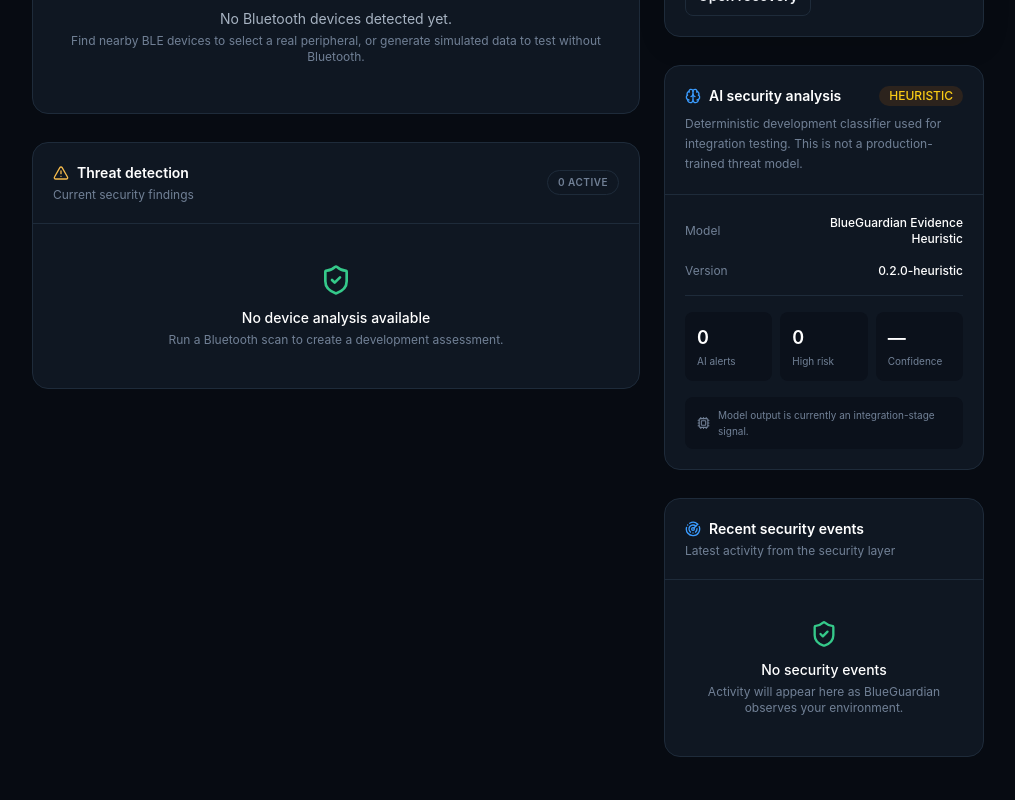
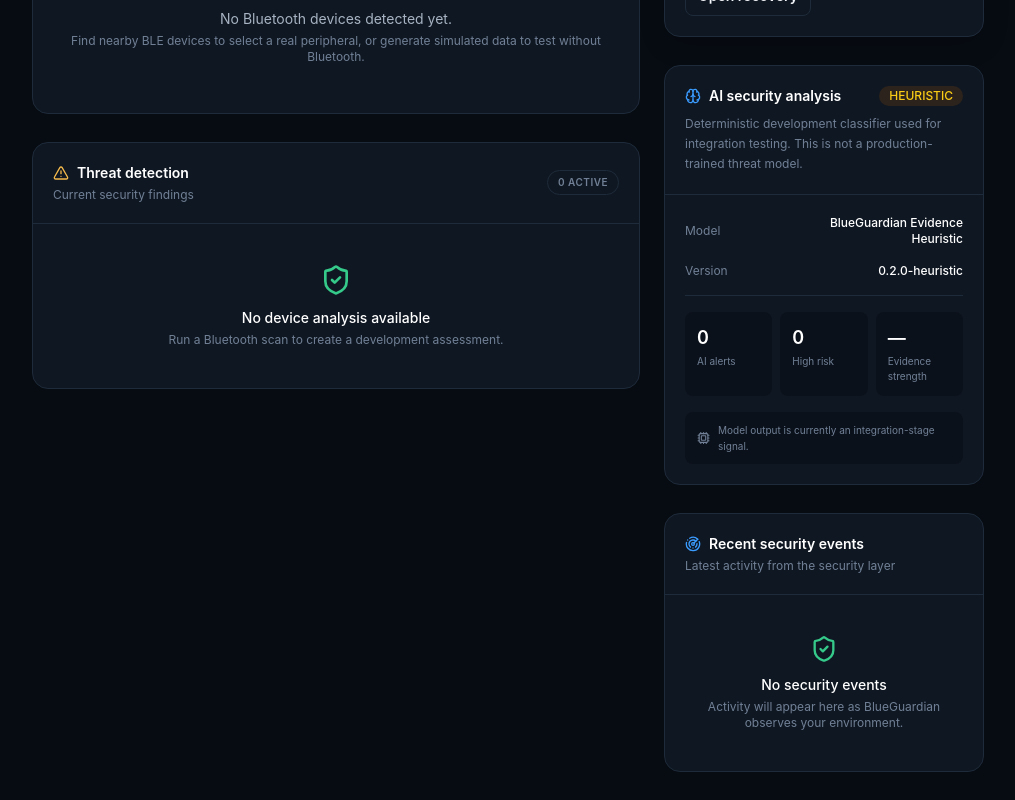
Before and after one commit to YuvarajRaghavann/BlueGuardian-AI, a React (Vite) app: page /dashboard in a window 1280 px wide. Shown: the part 860-1660 px from the top of the page, without its empty margins (264-1279 px from the left). Built offline with nearby package versions, Linux system fonts and the light colour scheme; what @capacitor/core would draw is missing.

Commit message:
Clarify heuristic confidence metric

```diff
--- a/src/pages/Dashboard.tsx
+++ b/src/pages/Dashboard.tsx
@@ -649,7 +649,7 @@ export function Dashboard() {
               <div className="grid grid-cols-3 gap-2 border-t border-[var(--border)] pt-4">
                 <Metric value={mlClassified} label="AI alerts" />
                 <Metric value={highRiskML} label="High risk" />
-                <Metric value={mlClassified > 0 ? `${avgMLConfidence}%` : '—'} label="Confidence" />
+                <Metric value={mlClassified > 0 ? `${avgMLConfidence}%` : '—'} label="Evidence strength" />
               </div>
 
               <div className="flex items-center gap-2 rounded-lg bg-[var(--bg-elevated)] px-3 py-2.5">
```
